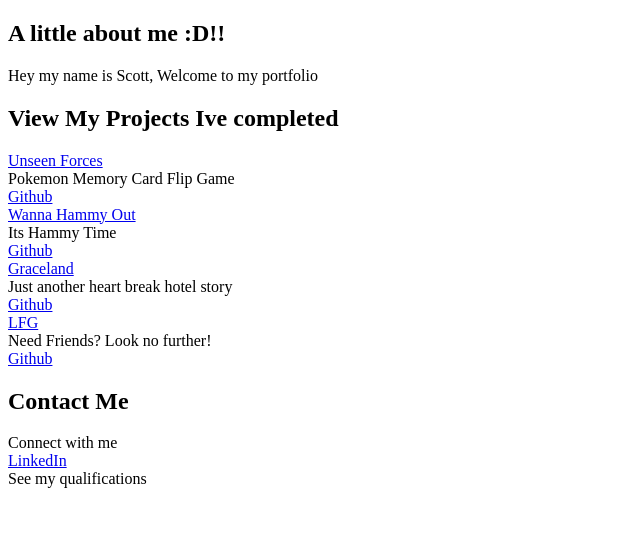
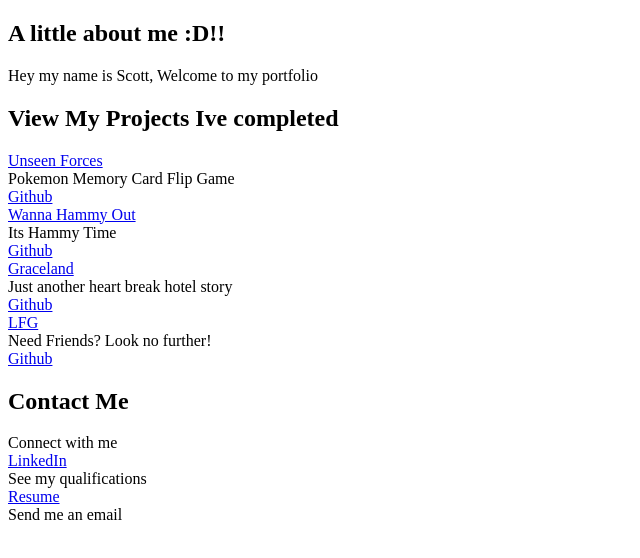
Before and after one commit to Scotty-Cloud/sc-portfolio, a React (Create React App) app: page / in a window 1280 px wide. Shown: the top 558 px of the page, without its empty margins (0-640 px from the left). Built offline with nearby package versions, Linux system fonts and the light colour scheme.

Commit message:
stub up contact form

```diff
--- a/src/Contact/Contact.jsx
+++ b/src/Contact/Contact.jsx
@@ -12,7 +12,10 @@ return (
       <br />
       See my qualifications
       <br />
-      {/* <a href="" */}
+      <a href="https://docs.google.com/viewer?url=https://docs.google.com/document/d/1jKmz4RpfS7mjtKyJsSgRxRi-8-6CJD3ylhj_twA3FTk/export?format=pdf" target="_blank" rel="noreferrer"> Resume</a>
+      <br />
+      Send me an email
+      <br />
     </div>
   </div>
 )
```
